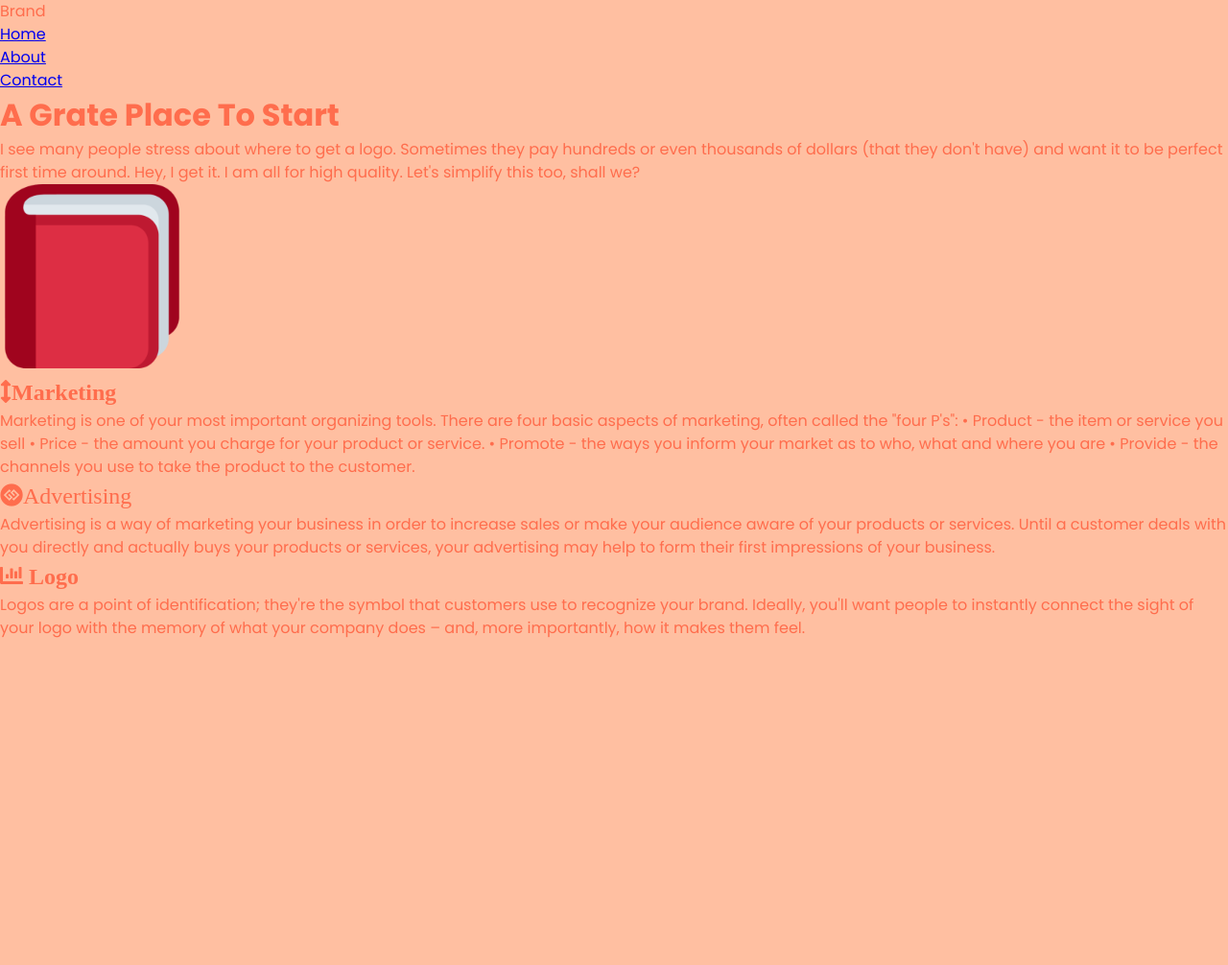
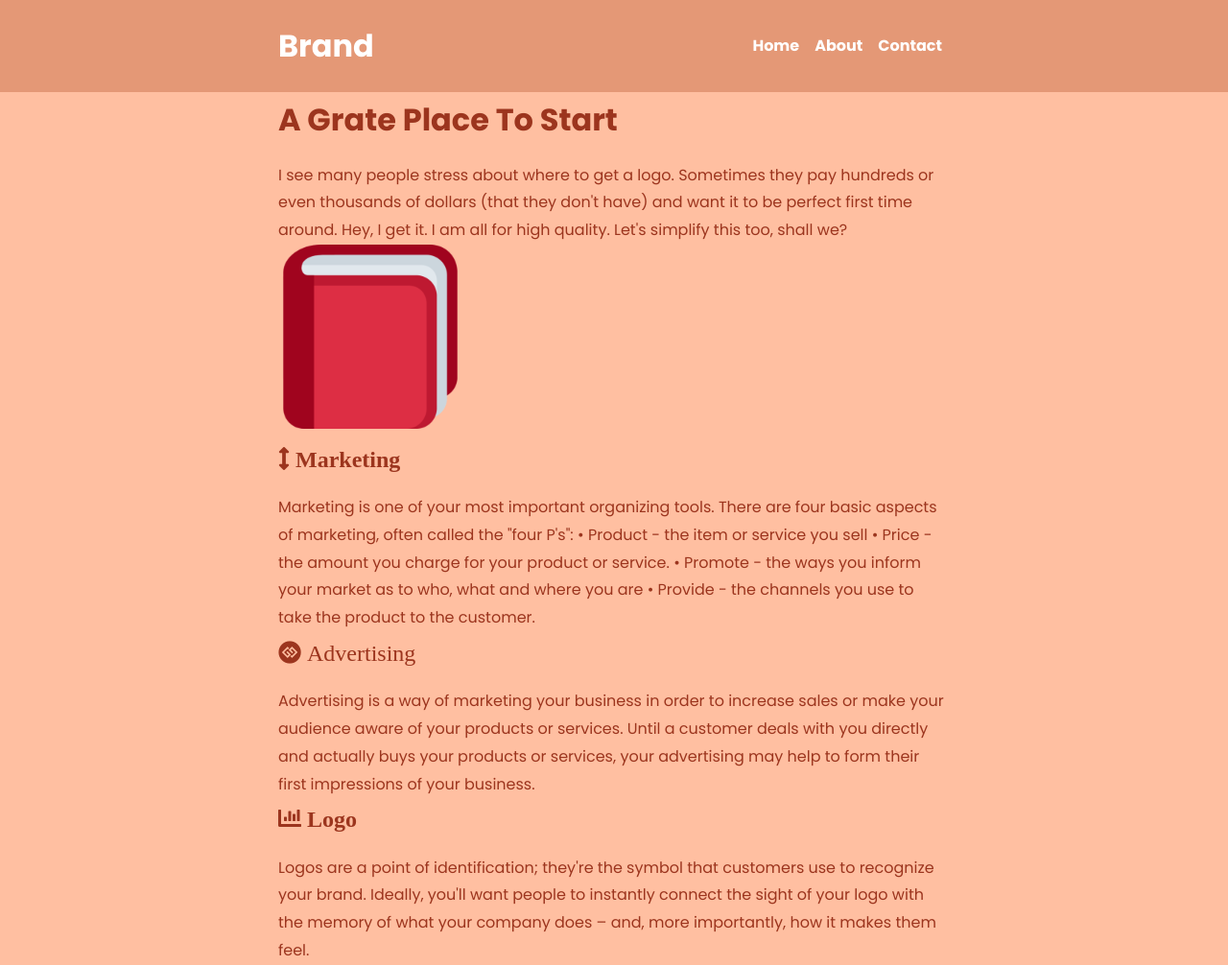
Before and after one commit to Dina2703/flexbox-001, a website: page index.html in a window 1280 px wide. Shown: the whole page at 96% size. Before the commit the page ends 800 px from the top, so only its background shows below. Drawn offline with Linux system fonts and the light colour scheme.

Commit message:
styling Navar

```diff
--- a/index.html
+++ b/index.html
@@ -26,7 +26,7 @@
       </div>
     </nav>
     <header class="header">
-      <div class="conatiner">
+      <div class="container">
         <div>
           <h1>A Grate Place To Start</h1>
           <p>
@@ -43,7 +43,7 @@
     <section class="boxes">
       <div class="container">
         <div class="box">
-          <h2><i class="fas fa-arrows-alt-v">Marketing</i></h2>
+          <h2><i class="fas fa-arrows-alt-v"> Marketing</i></h2>
           <p>Marketing is one of your most important organizing tools. There are four basic aspects of marketing, often called the "four P's":
             • Product - the item or service you sell
             • Price - the amount you charge for your product or service.
@@ -52,7 +52,7 @@
             </p>
         </div>
         <div class="box">
-          <h2><i class="fab fa-gg-circle">Advertising</i></h2>
+          <h2><i class="fab fa-gg-circle"> Advertising</i></h2>
           <p>Advertising is a way of marketing your business in order to increase sales or make your audience aware of your products or services. Until a customer deals with you directly and actually buys your products or services, your advertising may help to form their first impressions of your business.</p>
         </div>
         <div class="box">
--- a/notes.txt
+++ b/notes.txt
@@ -1,6 +1,6 @@
 ----------------Flexbox---------------
 The Flexible Box Model is a one dimensional layout model that provides a method to oofer space distrubution and powerful alignment capabilities.
-* FLEX CONTAINER is the element that holds flex items. A container is created/define with 'display: flex', where its children will put in horisonal row.
+* FLEX CONTAINER is the element that holds flex items. A container is created/define with 'display: flex', where its DIRECT children will put in horisonal row.
 * FLEX ITEMS are direct children of flec containers.
 
 Flex Container Properties:
@@ -113,3 +113,5 @@ flex: 1 0 0;
 .item {
   flex: 1;
 }
+
+ margin: 0 auto;  /// to center your content
--- a/style.css
+++ b/style.css
@@ -1,17 +1,74 @@
-@import url('https://fonts.googleapis.com/css2?family=Poppins:wght@400;700&display=swap');
+@import url("https://fonts.googleapis.com/css2?family=Poppins:wght@400;700&display=swap");
+
+/* reset */
 * {
   margin: 0;
   padding: 0;
   box-sizing: border-box;
 }
 body {
-  font-family: 'Poppins', sans-serif;
+  font-family: "Poppins", sans-serif;
   font-size: 16px;
-  line-height: 1.5;
-  color: rgb(255, 109, 77);
+  line-height: 1.8;
+  color: rgb(156, 53, 30);
   background: #ffbfa1;
 }
 
 img {
   max-width: 100%;
 }
+
+h1,
+h2 {
+  margin-bottom: 15px;
+}
+
+ul {
+  list-style-type: none;
+}
+
+.navbar a {
+  text-decoration: none;
+  color: #fff;
+  font-weight: bold;
+}
+
+.navbar a:hover {
+  color: rgb(156, 53, 30);
+}
+.container {
+  max-width: 800px;
+  margin: 0 auto;
+  padding: 0 50px;
+}
+
+.navbar {
+  background: #e49876;
+  color: #fff;
+  height: 6em;
+  position: sticky;
+  top: 0;
+}
+
+.logo {
+  font-size: xx-large;
+  font-weight: bold;
+}
+.boxes {
+  display: flex;
+}
+
+.navbar .container {
+  display: flex;
+  justify-content: space-between;
+  align-items: center;
+  height: 100%; /* set height to 100% of its parent. which is .navbar with 6em, for align-items: center; to place everything in the middle <-- otherwise it doesn't work*/
+}
+
+.navbar .nav {
+  display: flex;
+}
+
+.nav li {
+  margin: 0 0.5em;
+}
```
